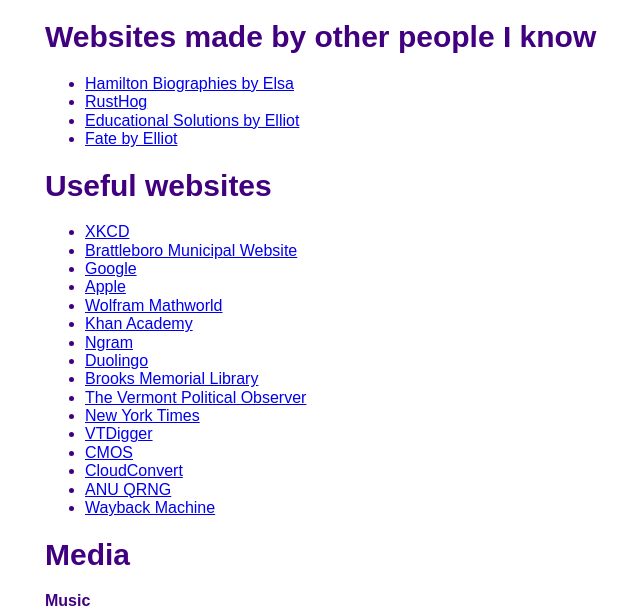
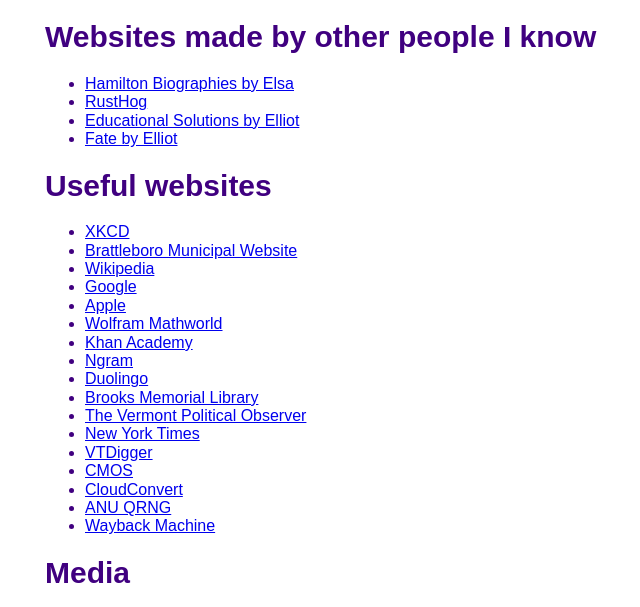
Before and after one commit to 1anderj/judeanders-website, a Jekyll site: the page built from links/index.html, in a window 1280 px wide and 900 px high, scrolled down 300 px, cut to the strip 0-607 px from the top of the window. Shown: the whole strip, without its empty margins (9-649 px from the left). Built offline with Jekyll 4.4.1, drawn with Linux system fonts in a browser that asks for light colours; some web fonts are replaced.

Commit message:
add missing stuff

```diff
--- a/good-xkcd-comics/index.html
+++ b/good-xkcd-comics/index.html
@@ -411,6 +411,11 @@
             <p>As far as I can tell, Navajo doesn&#39;t have a common word for &#39;zero&#39;.  do-neh-lini means &#39;neutral&#39;.</p>
         </div>
         <div class='comic'>
+            <h2>409: Electric Skateboard</h2>
+            <img src="https://imgs.xkcd.com/comics/electric_skateboard_double_comic.png" alt="Electric Skateboard">
+            <p>Unsafe vehicles, hills, and philosophy go hand in hand.</p>
+        </div>
+        <div class='comic'>
             <h2>544: Pep Talk</h2>
             <img src="https://imgs.xkcd.com/comics/pep_talk.png" alt="Pep Talk">
             <p>Listen!  They said a team of chess players coached by someone with no understanding of basketball would never be competitive in the NBA!  Well, it turns out they&#39;re pretty perceptive.</p>
--- a/links/index.html
+++ b/links/index.html
@@ -19,6 +19,7 @@
 <ul>
     <li><a href="https://xkcd.com/1975/" target="_blank">XKCD</a></li>
     <li><a href="https://brattleboro.gov" target="_blank">Brattleboro Municipal Website</a></li>
+    <li><a href="https://en.wikipedia.org/wiki/Talk:Time" target="_blank">Wikipedia</a></li>
     <li><a href="https://www.google.cl" target="_blank">Google</a></li>
     <li><a href="https://support.apple.com/es-cl/guide/applestyleguide/welcome/web" target="_blank">Apple</a></li>
     <li><a href="https://mathworld.wolfram.com" target="_blank">Wolfram Mathworld</a></li>
```
